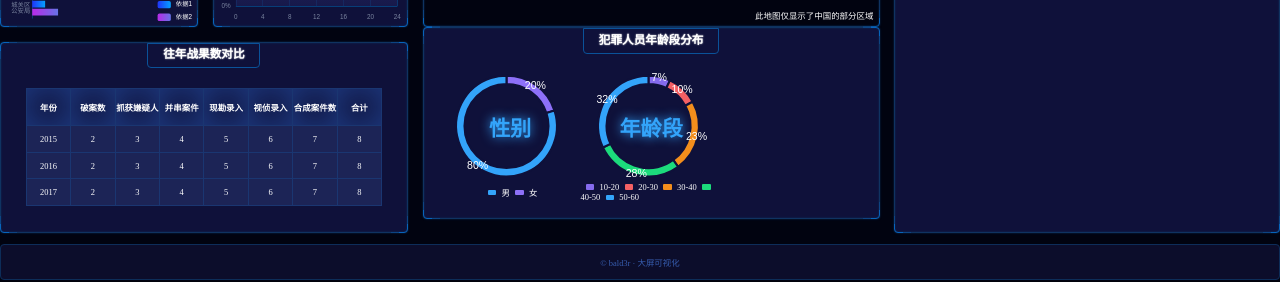
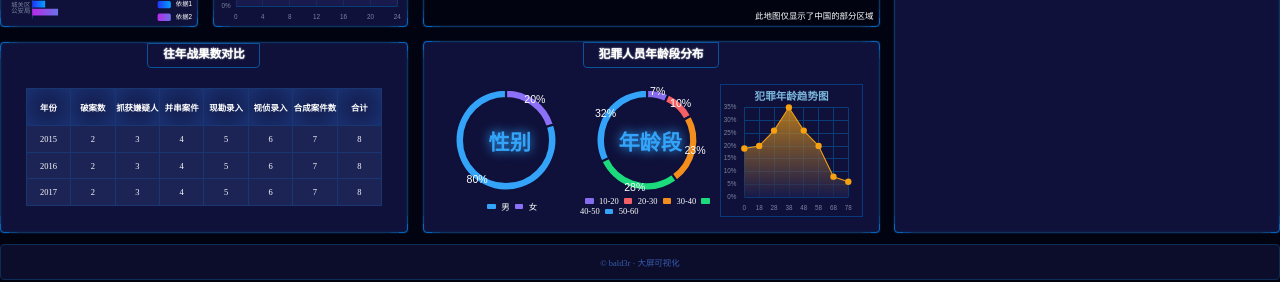
Before and after one commit to baIder/react-visualization, a React (Create React App) app: page /#/ in a window 1280 px wide. Shown: the part 479-761 px from the top of the page. Built offline with nearby package versions, Linux system fonts and the light colour scheme.

Commit message:
完成chart9

```diff
--- a/src/components/chart4.tsx
+++ b/src/components/chart4.tsx
@@ -33,7 +33,6 @@
         }
       },
       series: [{
-        name: '故意伤人',
         type: 'line',
         data: [
           0.15, 0.13, 0.11,
--- a/src/components/chart9.tsx
+++ b/src/components/chart9.tsx
@@ -9,11 +9,54 @@
     const myChart = echarts.init(divRef.current as HTMLDivElement);
     myChart.setOption({
       ...baseEchartsOptions,
+      color: ['#F7A110'],
+      xAxis: {
+        type: 'category',
+        boundaryGap: false,
+        data: [0, 18, 28, 38, 48, 58, 68, 78],
+        splitLine: {show: true, lineStyle: {color: '#073E78'}},
+        axisTick: {show: false},
+        axisLine: {show: false},
+        axisLabel: {
+          fontSize: px(12),
+        }
+      },
+      yAxis: {
+        type: 'value',
+        splitLine: {lineStyle: {color: '#073E78'}},
+        axisLabel: {
+          fontSize: px(12),
+          formatter(val: any) {
+            return val * 100 + '%';
+          }
+        }
+      },
+      series: [{
+        type: 'line',
+        data: [
+          0.19, 0.20, 0.26,
+          0.35, 0.26, 0.20,
+          0.08, 0.06
+        ],
+        symbol: 'circle',
+        symbolSize: px(12),
+        lineStyle: {width: px(2)},
+        areaStyle: {
+          color: new echarts.graphic.LinearGradient(0, 0, 0, 1, [{
+            offset: 0,
+            color: '#F7A110'
+          }, {
+            offset: 1,
+            color: '#1B1D52'
+          }]),
+        }
+      }]
     });
   }, []);
   return (
     <>
       <div className="年龄段-图3">
+        <h3>犯罪年龄趋势图</h3>
         <div className="chart" ref={divRef}></div>
       </div>
     </>
--- a/src/style/Home.scss
+++ b/src/style/Home.scss
@@ -84,6 +84,9 @@
 
     > .section4 {
       grid-area: box4;
+      display: flex;
+      flex-direction: column;
+      justify-content: space-between;
     }
 
     > .section5 {
@@ -266,6 +269,16 @@
           justify-content: flex-start;
         }
       }
+
+      &-图3 {
+        border: 1px solid #08397d;
+
+        h3 {
+          font-size: px(20);
+          color: #7ab6db;
+          margin-top: px(6);
+        }
+      }
     }
   }
 }
```
